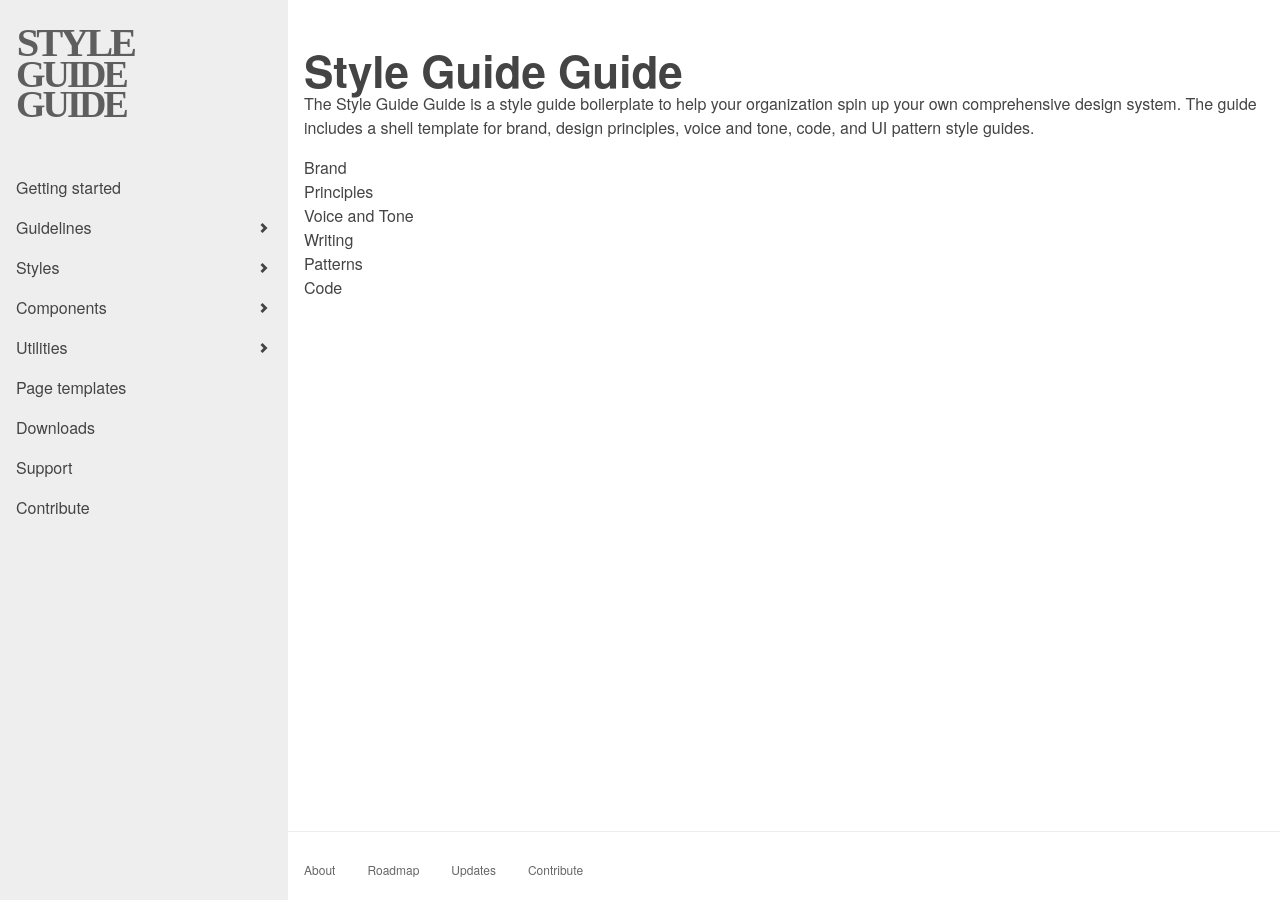
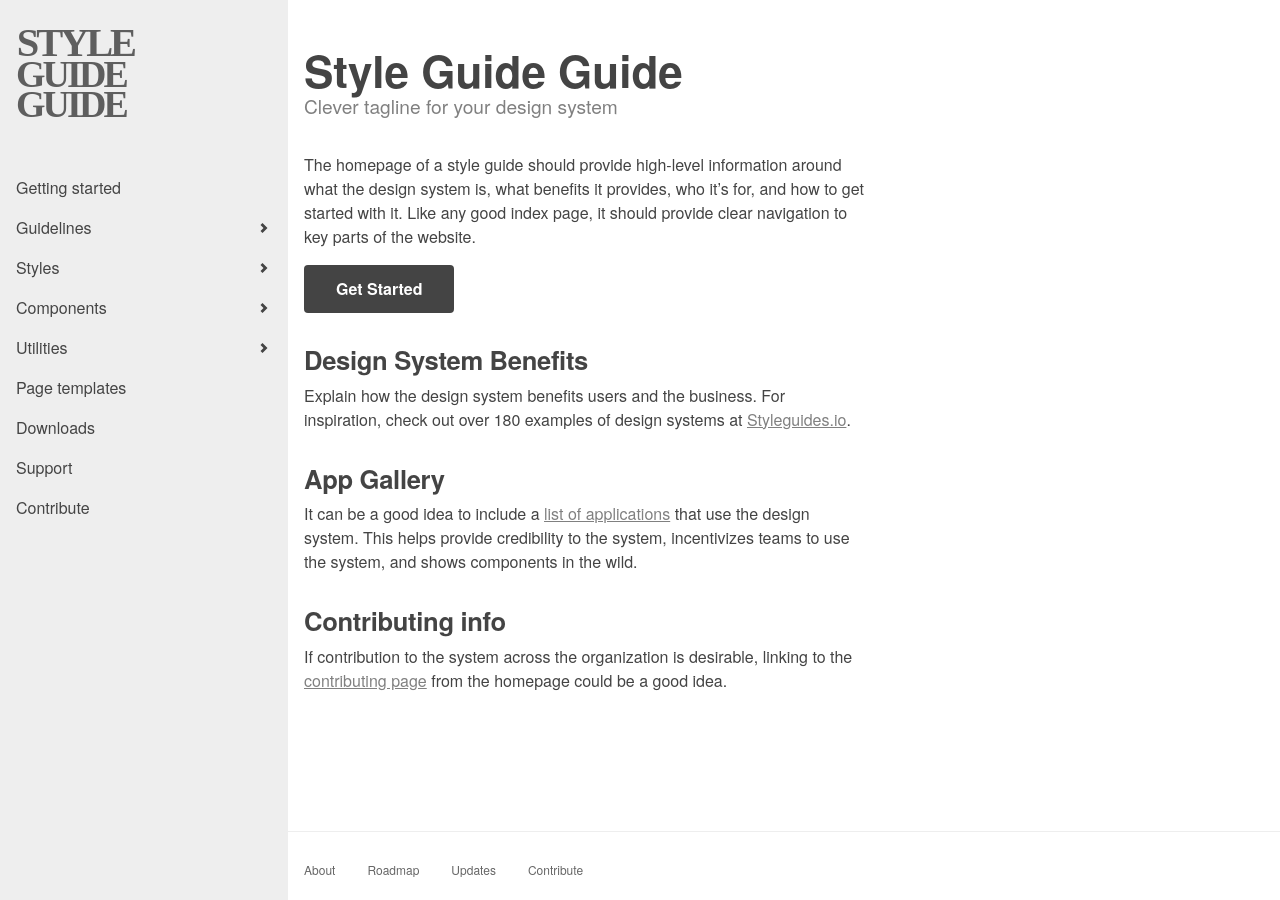
Before and after one commit to bradfrost/style-guide-guide, a Jekyll site: the page built from index.html, in a window 1280 px wide. Built offline with Jekyll 4.4.1, drawn with Linux system fonts in a browser that asks for light colours.

Commit message:
Homepage content

```diff
--- a/index.html
+++ b/index.html
@@ -1,30 +1,18 @@
 ---
-layout: default
+layout: page
+title: Style Guide Guide
+description: Clever tagline for your design system
 ---
 
-<div class="c-banner">
-	<h1 class="c-banner__heading">Style Guide Guide</h1>
-</div>
+The homepage of a style guide should provide high-level information around what the design system is, what benefits it provides, who it's for, and how to get started with it. Like any good index page, it should provide clear navigation to key parts of the website.
 
-<p>The Style Guide Guide is a style guide boilerplate to help your organization spin up your own comprehensive design system. The guide includes a shell template for brand, design principles, voice and tone, code, and UI pattern style guides.</p>
+<div class="u-margin-bottom-double"><a href="/getting-started.html" class="c-btn">Get Started</a></div>
 
-<ul class="c-grid-nav">
-	<li class="c-grid-nav__item">
-		<a class="c-grid-nav__link" href="/brand/index.html">Brand</a>
-	</li>
-	<li class="c-grid-nav__item">
-		<a class="c-grid-nav__link" href="/principles/index.html">Principles</a>
-	</li>
-	<li class="c-grid-nav__item">
-		<a class="c-grid-nav__link" href="/voice-and-tone/index.html">Voice and Tone</a>
-	</li>
-	<li class="c-grid-nav__item">
-		<a class="c-grid-nav__link" href="/writing/index.html">Writing</a>
-	</li>
-	<li class="c-grid-nav__item">
-		<a class="c-grid-nav__link" href="/patterns/index.html">Patterns</a>
-	</li>
-	<li class="c-grid-nav__item">
-		<a class="c-grid-nav__link" href="/code/index.html">Code</a>
-	</li>
-</ul>
+## Design System Benefits
+Explain how the design system benefits users and the business. For inspiration, check out over 180 examples of design systems at [Styleguides.io](http://styleguides.io/examples).
+
+## App Gallery
+It can be a good idea to include a [list of applications](/gallery.html) that use the design system. This helps provide credibility to the system, incentivizes teams to use the system, and shows components in the wild.
+
+## Contributing info
+If contribution to the system across the organization is desirable, linking to the [contributing page](/contributing.html) from the homepage could be a good idea.
```
